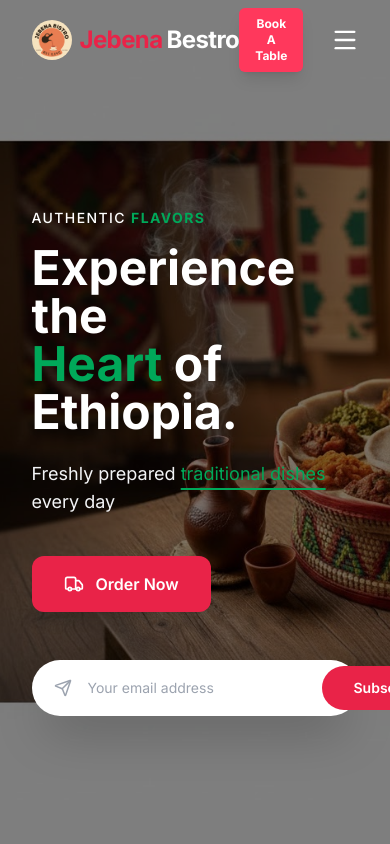
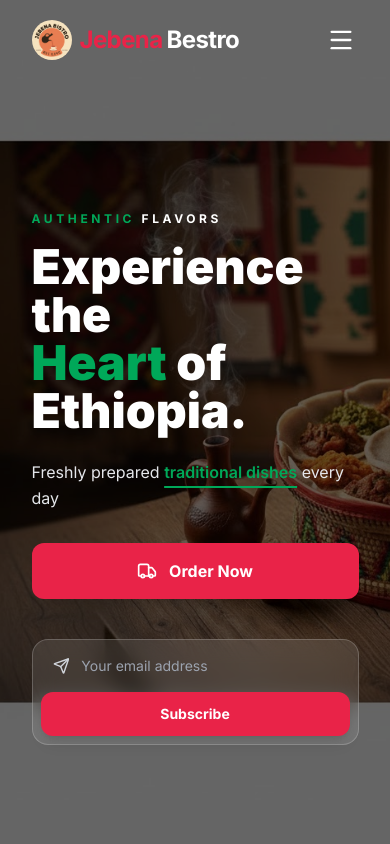
Before and after one commit to mr-Ayalk/Jebena-Bestro-Cafe, a Next.js app in the folder landingpage/: page / in a window 390 px wide. Shown: the top 844 px of the page. Built offline with nearby package versions, Linux system fonts and the light colour scheme.

Commit message:
responsiveness completed-updated2

```diff
--- a/landingpage/src/sections/Hero.tsx
+++ b/landingpage/src/sections/Hero.tsx
@@ -4,7 +4,6 @@ import { Send, Truck } from "lucide-react";
 import { motion, Variants } from "framer-motion";
 
 const Hero: React.FC = () => {
-    // Variants for staggered children
     const containerVariants: Variants = {
         hidden: { opacity: 0 },
         visible: {
@@ -26,110 +25,97 @@ const Hero: React.FC = () => {
     };
 
     return (
-        <section className="relative min-h-screen overflow-hidden pt-20 bg-neutral-900">
-            {/* Background Image with Ken Burns Effect */}
+        <section className="relative h-screen min-h-[700px] w-full overflow-hidden pt-28">
+            {/* Background Image - Forced to cover full screen height */}
             <motion.div
                 initial={{ scale: 1.15, opacity: 0 }}
                 animate={{ scale: 1, opacity: 1 }}
                 transition={{ duration: 2, ease: "easeOut" }}
-                className="absolute inset-0 z-0"
+                className="absolute inset-0 z-0 h-full w-full"
                 style={{
                     backgroundImage: "url(/images/herobanner.png)",
                     backgroundSize: "cover",
                     backgroundPosition: "center",
+                    backgroundRepeat: "no-repeat",
                 }}
             />
 
-            {/* Overlay to ensure contrast */}
-            <div className="absolute inset-0 bg-black/50 z-[1]" />
+            {/* Darker Overlay for better readability on mobile */}
+            <div className="absolute inset-0 bg-black/60 z-[1]" />
 
-            {/* Content */}
+            {/* Content Container */}
             <motion.div
-                className="relative z-10 container mx-auto px-4 xs:px-6 flex flex-col justify-center min-h-[calc(100vh-80px)] py-12 text-white"
+                className="relative z-10 container mx-auto px-6 flex flex-col justify-center h-full text-white"
                 variants={containerVariants}
                 initial="hidden"
                 animate="visible"
             >
-                <div className="max-w-2xl lg:max-w-4xl">
+                <div className="max-w-4xl">
                     <motion.p
                         variants={itemVariants}
-                        className="text-xs xs:text-sm font-medium mb-4 tracking-[0.2em] xs:tracking-widest uppercase"
+                        className="text-[10px] xs:text-xs font-bold mb-4 tracking-[0.3em] uppercase text-[#00A859]"
                     >
-                        AUTHENTIC{" "}
-                        <span className="font-bold text-[#00A859]">
-                            FLAVORS
-                        </span>
+                        AUTHENTIC <span className="text-white">FLAVORS</span>
                     </motion.p>
 
                     <motion.h1
                         variants={itemVariants}
-                        className="text-4xl xs:text-5xl sm:text-6xl md:text-7xl lg:text-8xl font-bold leading-[1.1] mb-6"
+                        className="text-4xl xs:text-5xl sm:text-6xl md:text-7xl lg:text-8xl font-black leading-[1.1] mb-6"
                     >
                         Experience the <br className="hidden xs:block" />
                         <span className="text-[#00A859]">Heart </span>of
                         Ethiopia.
                     </motion.h1>
 
-                    <motion.div
-                        variants={itemVariants}
-                        className="mb-8 xs:mb-10"
-                    >
-                        <span className="text-gray-100 text-base xs:text-lg md:text-xl block xs:inline">
+                    <motion.div variants={itemVariants} className="mb-8">
+                        <p className="text-gray-200 text-base md:text-xl max-w-lg leading-relaxed">
                             Freshly prepared{" "}
-                            <span className="text-[#00A859] underline decoration-2 underline-offset-8">
+                            <span className="text-[#00A859] font-semibold underline decoration-2 underline-offset-8">
                                 traditional dishes
                             </span>{" "}
                             every day
-                        </span>
+                        </p>
                     </motion.div>
 
-                    <motion.div
-                        variants={itemVariants}
-                        className="mb-10 xs:mb-12"
-                    >
+                    <motion.div variants={itemVariants} className="mb-10">
                         <motion.button
-                            whileHover={{
-                                scale: 1.05,
-                                backgroundColor: "#f13a5b",
-                            }}
+                            whileHover={{ scale: 1.05 }}
                             whileTap={{ scale: 0.95 }}
-                            className="w-full xs:w-fit bg-[#E92348] text-white px-8 py-4 rounded-xl flex items-center justify-center gap-3 font-semibold shadow-lg transition-colors"
+                            className="w-full sm:w-fit bg-[#E92348] text-white px-10 py-4 rounded-xl flex items-center justify-center gap-3 font-bold shadow-xl transition-all"
                         >
                             <Truck size={20} />
                             Order Now
                         </motion.button>
                     </motion.div>
 
-                    {/* Email Subscription Box */}
+                    {/* Improved Subscription Box for Mobile */}
                     <motion.div
                         variants={itemVariants}
-                        className="w-full max-w-md bg-white rounded-2xl xs:rounded-full p-1.5 flex flex-col xs:flex-row items-center shadow-2xl gap-2 xs:gap-0"
+                        className="w-full max-w-md"
                     >
-                        <div className="flex items-center w-full px-2">
-                            <Send
-                                size={18}
-                                className="ml-2 text-gray-400 hidden xs:block"
-                            />
+                        <div className="bg-white/10 backdrop-blur-md p-2 rounded-2xl border border-white/20 flex flex-col sm:flex-row gap-2">
+                            <div className="flex items-center flex-1 px-3 py-2">
+                                <Send size={18} className="text-gray-300" />
                                 <input
                                     type="email"
                                     placeholder="Your email address"
-                                className="flex-1 px-4 py-3 xs:py-2 outline-none text-gray-800 bg-transparent text-sm"
+                                    className="w-full px-3 outline-none bg-transparent text-white text-sm placeholder:text-gray-400"
                                 />
                             </div>
-                        <button className="w-full xs:w-auto bg-[#E92348] text-white px-8 py-3 rounded-xl xs:rounded-full font-semibold hover:bg-[#c41d3d] transition-colors text-sm">
+                            <button className="w-full sm:w-auto bg-[#E92348] hover:bg-[#c41d3d] text-white px-8 py-3 rounded-xl font-bold transition-all text-sm shadow-lg">
                                 Subscribe
                             </button>
+                        </div>
                     </motion.div>
                 </div>
 
-                {/* Promo Circle - Positioned for Large Screens only */}
+                {/* Promo Circle - Now hidden on small screens to avoid overlap */}
                 <motion.div
-                    className="absolute top-1/2 right-4 xl:right-10 hidden xl:block -translate-y-1/2"
+                    className="absolute top-1/2 right-10 hidden xl:block -translate-y-1/2"
                     initial={{ scale: 0, rotate: -45 }}
                     animate={{ scale: 1, rotate: -5 }}
                     transition={{
                         type: "spring",
-                        staggerChildren: 0.1,
                         stiffness: 260,
                         damping: 20,
                         delay: 1,
@@ -142,17 +128,14 @@ const Hero: React.FC = () => {
                             repeat: Infinity,
                             ease: "easeInOut",
                         }}
-                        className="bg-[#E92348] px-8 py-6 xl:px-12 xl:py-8 rounded-full shadow-2xl"
+                        className="bg-[#E92348] px-12 py-8 rounded-full shadow-2xl"
                     >
                         <div className="border-2 border-dashed border-white/40 p-4 rounded-full text-white text-center">
-                            <span className="text-[10px] xl:text-xs uppercase">
+                            <span className="text-xs uppercase tracking-widest">
                                 MADE
                             </span>
-                            <div className="text-2xl xl:text-4xl font-bold">
-                                WITH
-                            </div>
-                            <span className="text-[10px] xl:text-xs uppercase">
-                                {" "}
+                            <div className="text-4xl font-black">WITH</div>
+                            <span className="text-xs uppercase tracking-widest">
                                 LOVE
                             </span>
                         </div>
--- a/landingpage/src/sections/Navbar.tsx
+++ b/landingpage/src/sections/Navbar.tsx
@@ -1,6 +1,6 @@
 "use client";
 import React, { useEffect, useState } from "react";
-import { Menu, ChevronDown, Globe, X } from "lucide-react"; // Added X for close
+import { Menu, ChevronDown, Globe, X } from "lucide-react";
 import Image from "next/image";
 import Logo from "../assets/images/jebenalogo.png";
 import Link from "next/link";
@@ -41,7 +41,7 @@ const Navbar = () => {
                     : "bg-transparent"
             }`}
         >
-            <div className="container flex items-center justify-between h-20 px-4 xs:px-6">
+            <div className="container mx-auto flex items-center justify-between h-20 px-4 xs:px-6">
                 {/* Logo Section */}
                 <div className="flex items-center gap-2">
                     <div className="relative w-8 h-8 xs:w-10 xs:h-10 md:w-12 md:h-12 flex-shrink-0">
@@ -125,8 +125,8 @@ const Navbar = () => {
                         </AnimatePresence>
                     </div>
 
-                    {/* Book Table Button */}
-                    <Link href="/booktable" className="hidden xs:block">
+                    {/* Book Table Button - Hidden on mobile/tablet, shown on Desktop */}
+                    <Link href="/booktable" className="hidden sm:block">
                         <button className="bg-[#FF385C] hover:bg-red-400 text-white px-4 py-2 md:px-7 md:py-2.5 rounded-md text-xs md:text-sm font-bold shadow-lg transition-all">
                             Book A Table
                         </button>
@@ -172,7 +172,6 @@ const Navbar = () => {
                                 </Link>
                             ))}
                             <hr className="my-2" />
-                            {/* Language Switcher for Mobile */}
                             <div className="flex items-center gap-4">
                                 {languages.map((lang) => (
                                     <button
@@ -191,9 +190,10 @@ const Navbar = () => {
                                     </button>
                                 ))}
                             </div>
-                            {/* Small device only "Book" button */}
-                            <Link href="/booktable" className="xs:hidden mt-2">
-                                <button className="w-full bg-[#FF385C] text-white py-3 rounded-md font-bold">
+
+                            {/* NEW: Book Table button inside the mobile menu */}
+                            <Link href="/booktable" className="mt-2">
+                                <button className="w-full bg-[#FF385C] text-white py-3 rounded-md font-bold shadow-md active:scale-95 transition-transform">
                                     Book A Table
                                 </button>
                             </Link>
```
Lines whose indentation alone changed are shown as unchanged.
